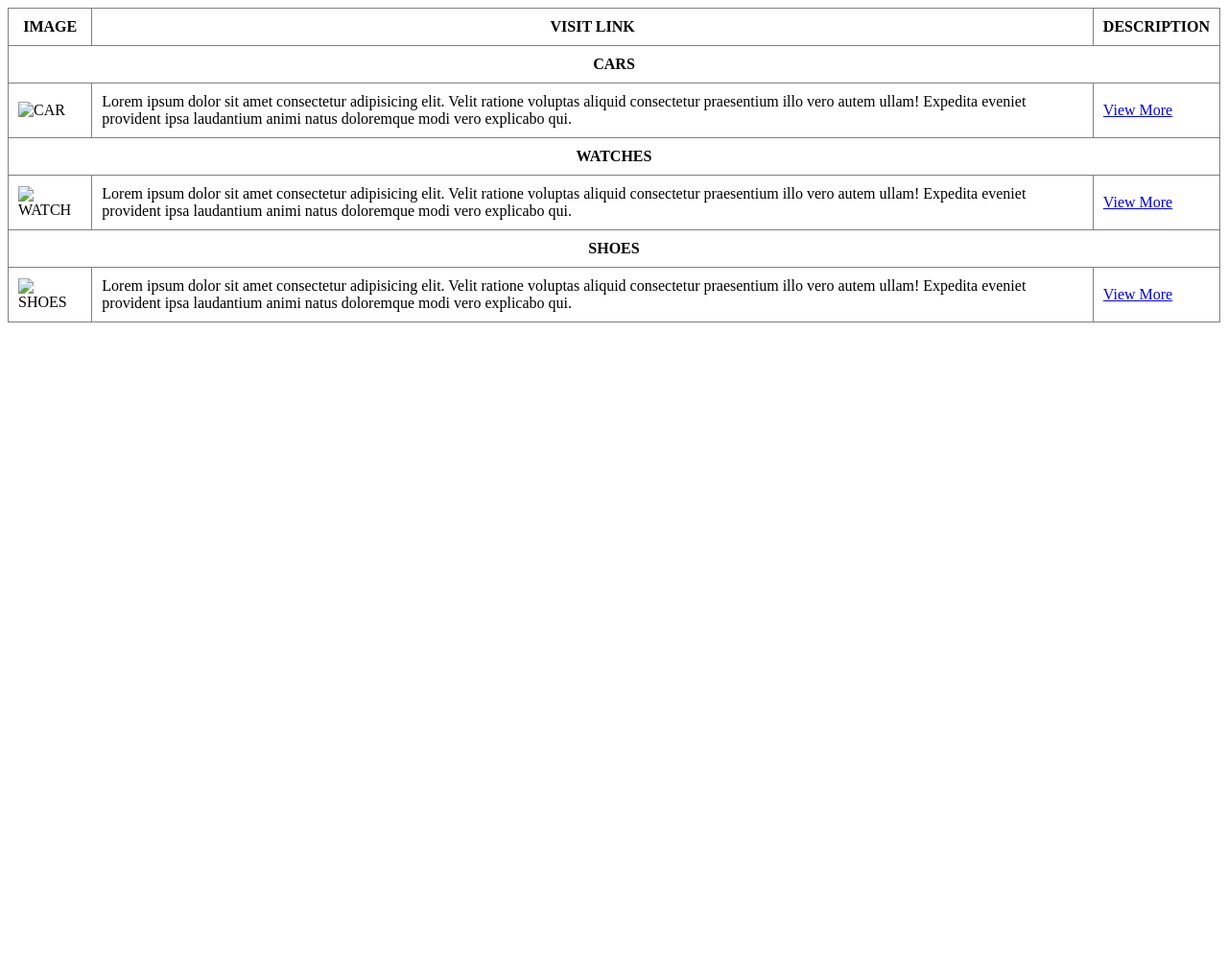
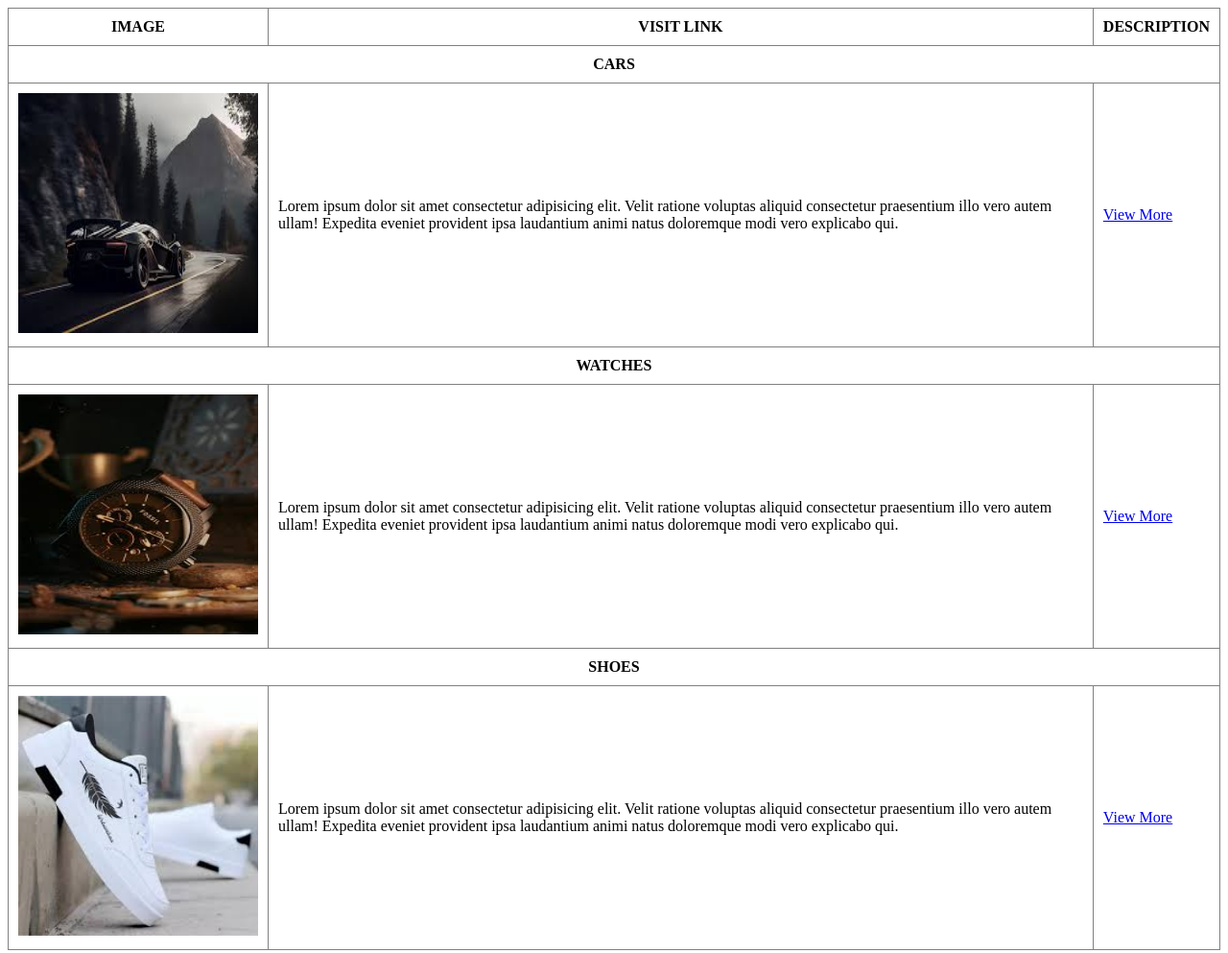
Before and after one commit to PS3012/Geekster_Assignment_3, a plain HTML site: page index.html in a window 1280 px wide. Shown: the whole page at 96% size. Before the commit the page ends 800 px from the top, so only its background shows below. Drawn offline with Linux system fonts and the light colour scheme; the site is published under a folder, as on GitHub Pages, so addresses that start at the root find nothing.

Commit message:
Image Issue

```diff
--- a/index.html
+++ b/index.html
@@ -20,7 +20,7 @@
         </tr>
         <tr>
           <td>
-            <img src="/images/car.jpeg" alt="CAR" width="250" height="250" />
+            <img src="images/car.jpeg" alt="CAR" width="250" height="250" />
           </td>
           <td>
             Lorem ipsum dolor sit amet consectetur adipisicing elit. Velit
@@ -35,12 +35,7 @@
         </tr>
         <tr>
           <td>
-            <img
-              src="/images/watch.jpeg"
-              alt="WATCH"
-              width="250"
-              height="250"
-            />
+            <img src="images/watch.jpeg" alt="WATCH" width="250" height="250" />
           </td>
           <td>
             Lorem ipsum dolor sit amet consectetur adipisicing elit. Velit
@@ -55,12 +50,7 @@
         </tr>
         <tr>
           <td>
-            <img
-              src="/images/shoes.jpeg"
-              alt="SHOES"
-              width="250"
-              height="250"
-            />
+            <img src="images/shoes.jpeg" alt="SHOES" width="250" height="250" />
           </td>
           <td>
             Lorem ipsum dolor sit amet consectetur adipisicing elit. Velit
```
